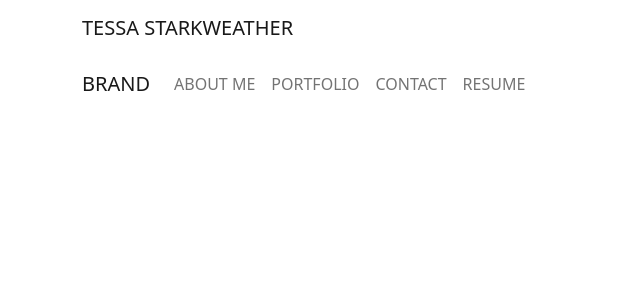
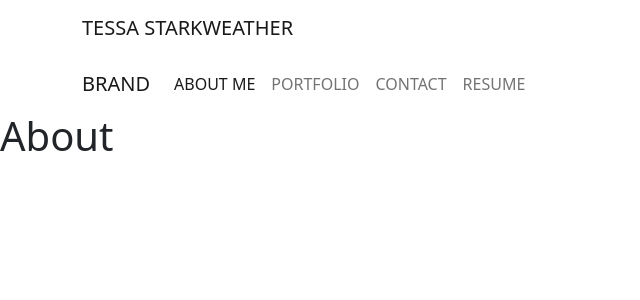
Before and after one commit to t-starkw/portfolio-reactfully, a React (Create React App) app: page / in a window 1280 px wide. Shown: the top 300 px of the page, without its empty margins (0-640 px from the left). Built offline with nearby package versions, Linux system fonts and the light colour scheme.

Commit message:
navigation from header element renders correct pages

```diff
--- a/src/App.js
+++ b/src/App.js
@@ -1,11 +1,11 @@
 import React from 'react';
-import Header from './components/Header'
+import Content from './components/Content'
 
 export default function App() {
   return (
     <div className="App">
-      <Header />
-
+      {/* <Header /> */}
+      <Content />
     </div>
   );
 }
--- a/src/components/Contact.js
+++ /dev/null
@@ -1,69 +0,0 @@
-// import React, { useState } from 'react';
-import React from 'react';
-
-function Contact() {
-    return (
-        <h1>Contact</h1>
-    );
-}
-
-export default Contact;
-// import '../index.css';
-
-// function Form() {
-//     // Here we set two state variables for firstName and lastName using `useState`
-//     const [firstName, setFirstName] = useState('');
-//     const [lastName, setLastName] = useState('');
-//     const [message, setMessage] = useState('');
-
-//     const handleInputChange = (e) => {
-//         // Getting the value and name of the input which triggered the change
-//         const { name, value } = e.target;
-//         // Ternary statement that will call either setFirstName or setLastName based on what field the user is typing in
-//         return name === 'firstName' ? setFirstName(value) : setLastName(value), 'message' ? setMessage(value) : setMessage(value);
-//     };
-
-//     const handleFormSubmit = (e) => {
-//         // Preventing the default behavior of the form submit (which is to refresh the page)
-//         e.preventDefault();
-
-//         // Alert the user their first and last name, clear the inputs
-//         alert(`I look forward to chatting with you, ${firstName} ${lastName}!`);
-//         setFirstName('');
-//         setLastName('');
-//         setMessage('')
-//     };
-
-//     return (
-//         <div>
-//             <form className="form">
-//                 <input
-//                     value={firstName}
-//                     name="firstName"
-//                     onChange={handleInputChange}
-//                     type="text"
-//                     placeholder="First Name"
-//                 />
-//                 <input
-//                     value={lastName}
-//                     name="lastName"
-//                     onChange={handleInputChange}
-//                     type="text"
-//                     placeholder="Last Name"
-//                 />
-//                 <input
-//                     value={message}
-//                     name="message"
-//                     onChange={handleInputChange}
-//                     type="text"
-//                     placeholder="Your Message"
-//                 />
-//                 <button type="button" onClick={handleFormSubmit}>
-//                     Submit
-//                 </button>
-//             </form>
-//         </div>
-//     );
-// }
-
-// export default Form;
--- /dev/null
+++ b/src/components/Content.js
@@ -0,0 +1,37 @@
+import React, { useState } from 'react';
+
+import Navigation from './Header';
+import About from './pages/About';
+import Project from './pages/Project';
+import Contact from './pages/Contact';
+import Resume from './pages/Resume';
+
+export default function PortfolioContainer() {
+  const [currentPage, setCurrentPage] = useState('About');
+
+
+  const renderPage = () => {
+    if (currentPage === 'About') {
+      return <About />;
+    }
+    if (currentPage === 'Project') {
+      return <Project />;
+    }
+    if (currentPage === 'Contact') {
+      return <Contact />;
+    }
+    if (currentPage === 'Resume') {
+        return <Resume />;
+      }
+    return <About />;
+  };
+
+  const handlePageChange = (page) => setCurrentPage(page);
+
+  return (
+    <div>
+      <Navigation currentPage={currentPage} handlePageChange={handlePageChange} />
+      {renderPage()}
+    </div>
+  );
+}
--- a/src/components/Header.js
+++ b/src/components/Header.js
@@ -1,14 +1,10 @@
-import React from 'react';
+import React, { useState } from 'react';
 import Container from 'react-bootstrap/Container';
+import Nav from 'react-bootstrap/Nav';
 import Navbar from 'react-bootstrap/Navbar';
-import Navigation from './Nav'
-import About from "./About";
-import Contact from "./Contact";
-import Portfolio from "./Portfolio";
-import Resume from "./Resume";
 
 
-function Header() {
+function Navigation({ currentPage, handlePageChange }) {
 
     return (
         <div>
@@ -17,9 +13,36 @@ function Header() {
                     <Navbar.Brand href="#home">TESSA STARKWEATHER</Navbar.Brand>
                 </Container>
             </Navbar>
-            <Navigation />
+            <Navbar bg="transparent">
+                <Container>
+                    <Navbar.Brand href="#home">BRAND</Navbar.Brand>
+                    <Nav className="me-auto">
+                        <Nav.Link
+                            href="#aboutme" onClick={() => handlePageChange('Home')}
+                            className={currentPage === 'About' ? 'nav-link active' : 'nav-link'}>
+                            ABOUT ME
+                        </Nav.Link>
+                        <Nav.Link
+                            href="#portfolio" onClick={() => handlePageChange('Project')}
+                            className={currentPage === 'Project' ? 'nav-link active' : 'nav-link'}>
+                            PORTFOLIO
+                        </Nav.Link>
+                        <Nav.Link
+                            href="#contact" onClick={() => handlePageChange('Contact')}
+                            className={currentPage === 'Contact' ? 'nav-link active' : 'nav-link'}>
+                            CONTACT
+                        </Nav.Link>
+                        <Nav.Link
+                            href="#resume" onClick={() => handlePageChange('Resume')}
+                            className={currentPage === 'Resume' ? 'nav-link active' : 'nav-link'}>
+                            RESUME
+                        </Nav.Link>
+
+                    </Nav>
+                </Container>
+            </Navbar>
         </div>
     );
 }
 
-export default Header;
+export default Navigation;
--- a/src/components/Nav.js
+++ /dev/null
@@ -1,32 +0,0 @@
-import React, {useState} from 'react';
-import Container from 'react-bootstrap/Container';
-import Nav from 'react-bootstrap/Nav';
-import Navbar from 'react-bootstrap/Navbar';
-
-
-function Navigation() {
-
-    const [currentPage, setCurrentPage] = useState("About");
-
-    const handlePageChange = (page) => {
-        setCurrentPage(page);
-    }
-
-    return (
-        <div>
-            <Navbar bg="transparent">
-                <Container>
-                    <Navbar.Brand href="#home">BRAND</Navbar.Brand>
-                    <Nav className="me-auto">
-                        <Nav.Link href="#aboutme">ABOUT ME</Nav.Link>
-                        <Nav.Link href="#portfolio">PORTFOLIO</Nav.Link>
-                        <Nav.Link href="#contact">CONTACT</Nav.Link>
-                        <Nav.Link href="#resume">RESUME</Nav.Link>
-                    </Nav>
-                </Container>
-            </Navbar>
-        </div>
-    );
-}
-
-export default Navigation;
--- /dev/null
+++ b/src/components/pages/Contact.js
@@ -0,0 +1,9 @@
+import React from 'react';
+
+function Contact() {
+    return (
+        <h1>Contact</h1>
+    );
+}
+
+export default Contact;
```
Also changed, not shown: src/components/pages/About.js (renamed from src/components/About.js), src/components/pages/Project.js (renamed from src/components/Project.js), src/components/pages/Resume.js (renamed from src/components/Resume.js).
